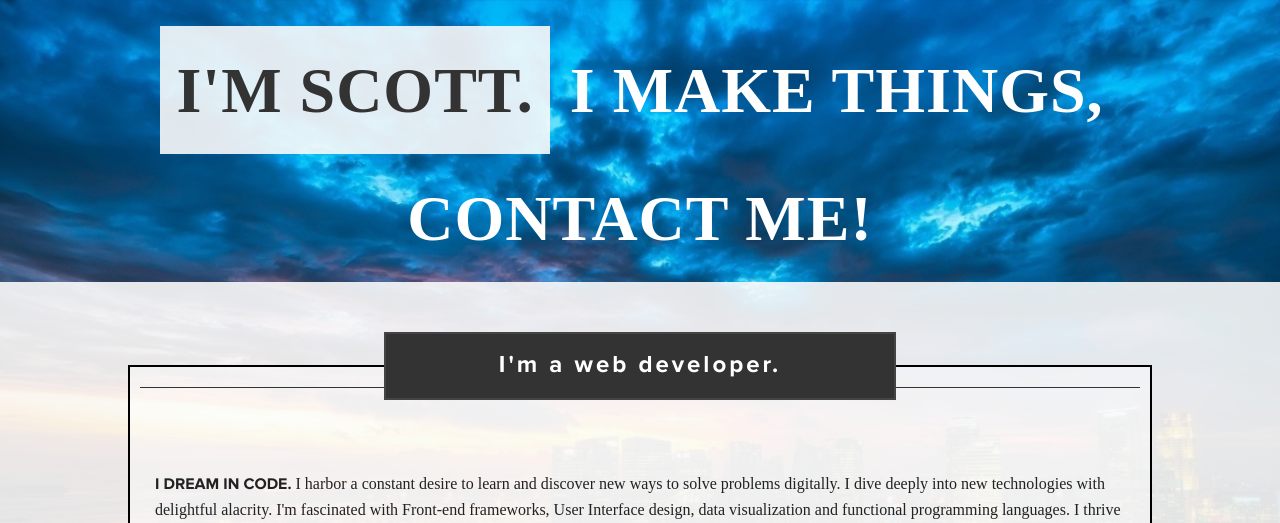
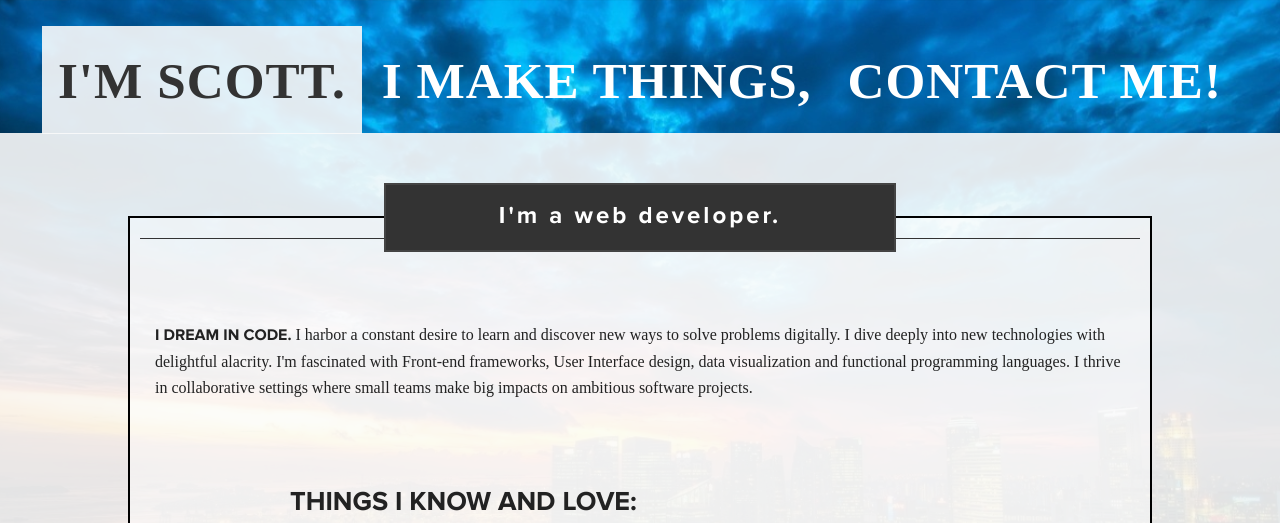
Before and after one commit to ScottBWar/ScottBWar.github.io, a plain HTML site: page index.html in a window 1280 px wide. Shown: the top 523 px of the page. Drawn offline with nearby package versions, Linux system fonts and the light colour scheme; a web font is replaced by a local one.

Commit message:
change nav to vw

```diff
--- a/style.css
+++ b/style.css
@@ -52,7 +52,7 @@ hr {
       transition: all .55s ease-out;
 /*      border-radius: 5px 5px 0px 0px;*/
       padding: 0.9rem 1rem 0.75rem;
-      font-size: 4rem;
+      font-size: 4vw;
       color: #fff;
       text-transform: uppercase;
       display: block;
```
